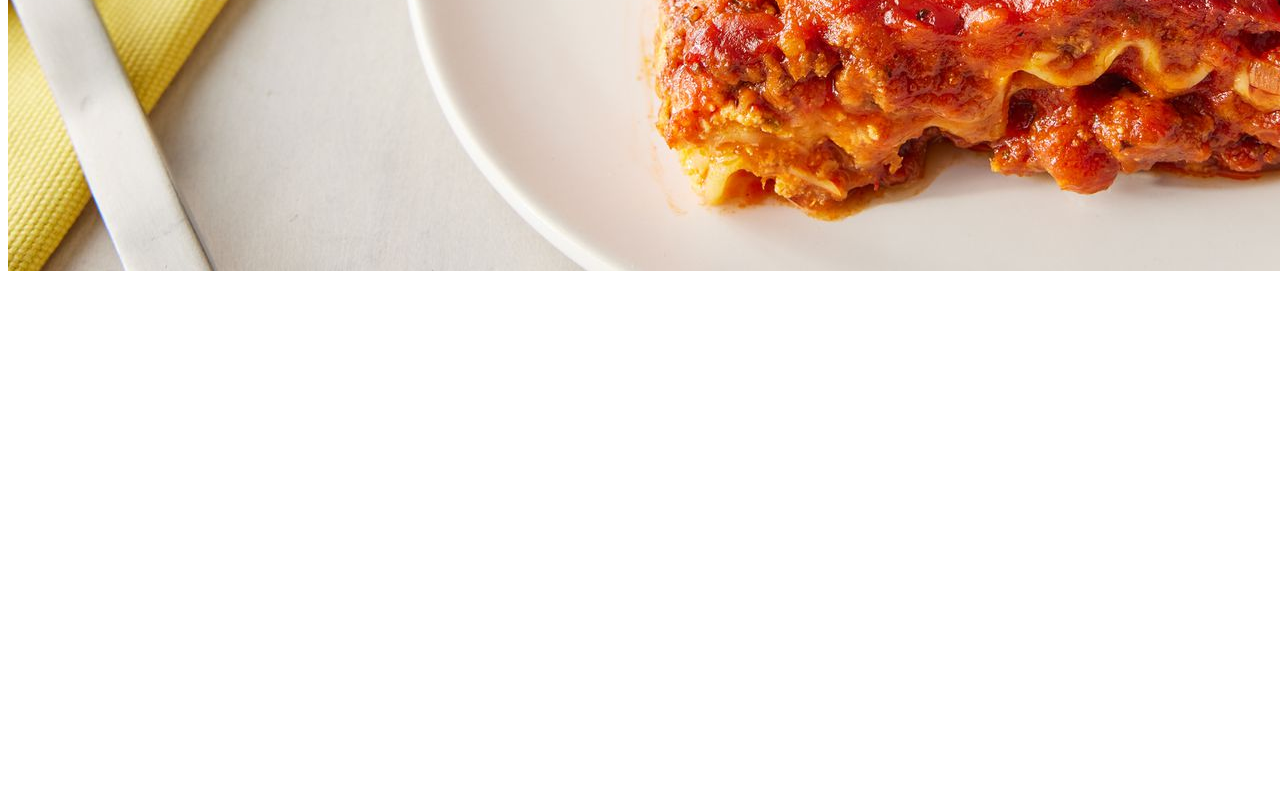
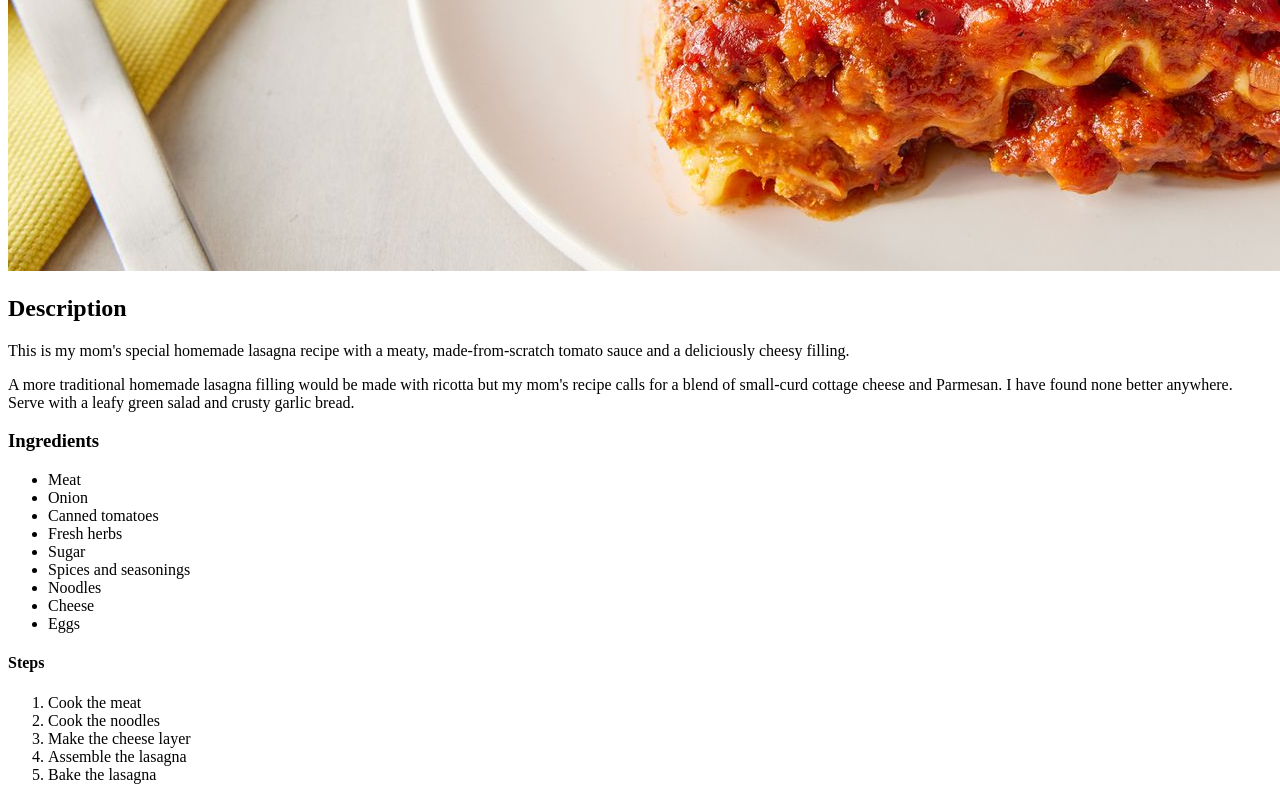
Before and after one commit to budzit12345/odin-recipes, a plain HTML site: page recipes/lasagna.html in a window 1280 px wide. Shown: the part 559-1359 px from the top of the page. Before the commit the page ends 842 px from the top, so only its background shows below. Drawn offline with Linux system fonts and the light colour scheme.

Commit message:
added applepie, added and finished pizza, finished lasagna

```diff
--- a/recipes/lasagna.html
+++ b/recipes/lasagna.html
@@ -8,5 +8,32 @@
 <body>
     <h1>Lasagna</h1>
     <img src="/images/lasagna.jpg">
+
+    <h2>Description</h2>
+    <p>This is my mom's special homemade lasagna recipe with a meaty, made-from-scratch tomato sauce and a deliciously cheesy filling.</p>
+    <p>A more traditional homemade lasagna filling would be made with ricotta but my mom's recipe calls for a blend of small-curd cottage cheese and Parmesan. I have found none better anywhere.
+        Serve with a leafy green salad and crusty garlic bread.</p>
+
+        <h3>Ingredients</h3>
+        <ul>
+            <li>Meat</li>
+            <li>Onion</li>
+            <li>Canned tomatoes</li>
+            <li>Fresh herbs</li>
+            <li>Sugar</li>
+            <li>Spices and seasonings</li>
+            <li>Noodles</li>
+            <li>Cheese</li>
+            <li>Eggs</li>
+        </ul>
+
+        <h4>Steps</h4>
+        <ol>
+            <li>Cook the meat</li>
+            <li>Cook the noodles</li>
+            <li>Make the cheese layer</li>
+            <li>Assemble the lasagna</li>
+            <li>Bake the lasagna</li>
+       </ol>
 </body>
 </html>
```
Also changed, not shown: recipes/pizza.html (added, +37 -0 lines), images/applepie.jpg (added), images/pizza.jpg (added), recipes/applepie.html (added).
